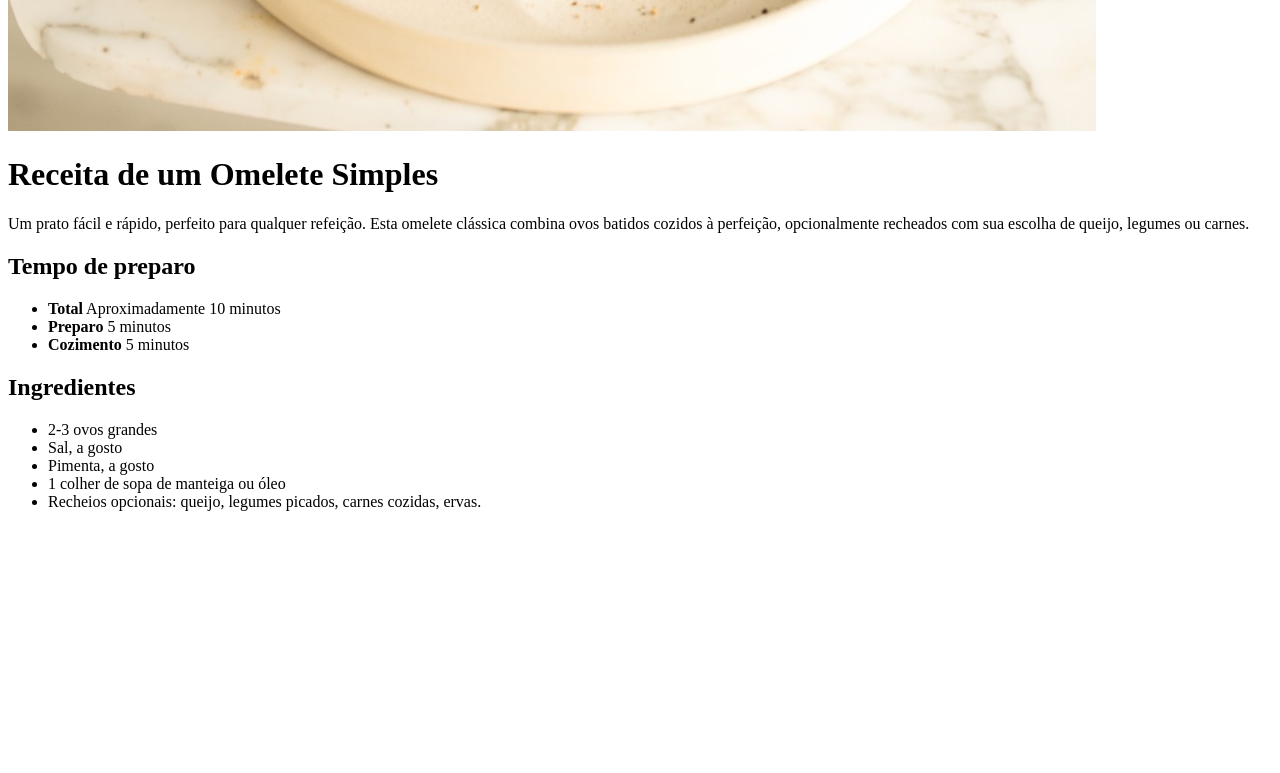
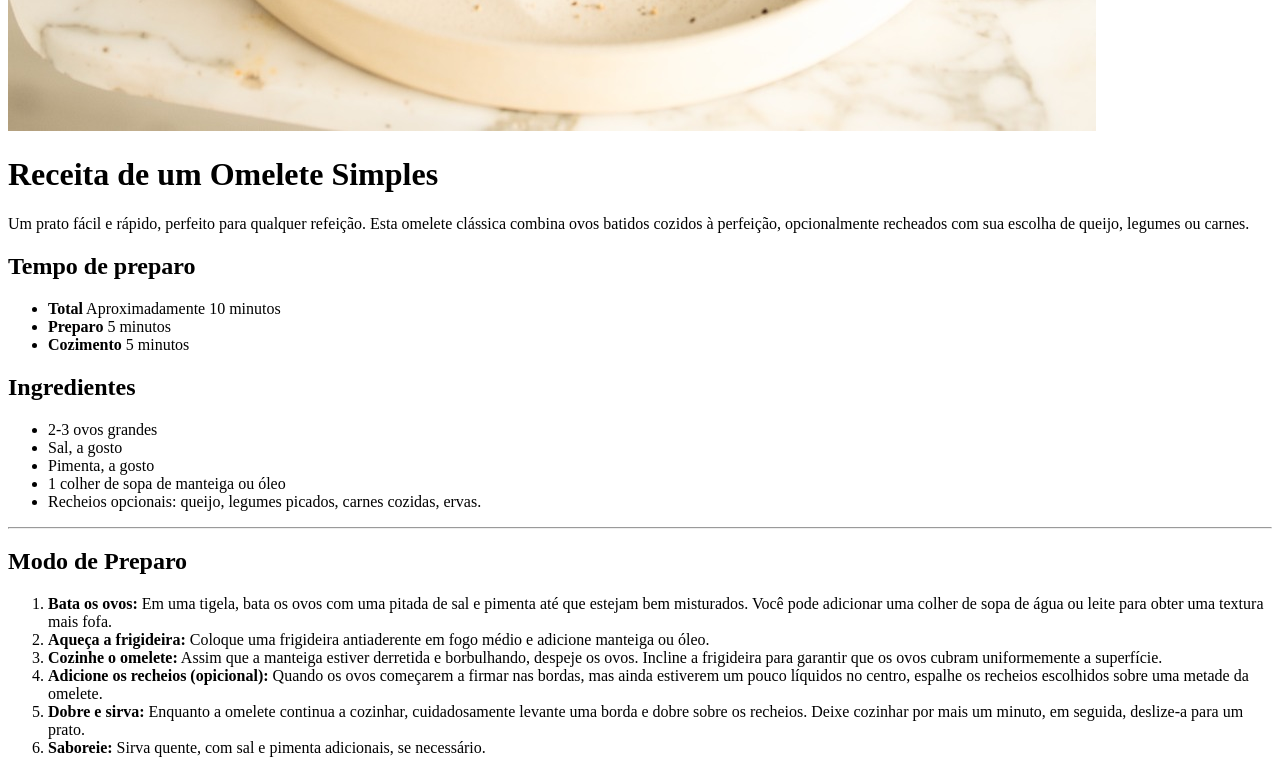
Before and after one commit to ArthurUlloa/receita, a plain HTML site: page index.html in a window 1280 px wide. Shown: the part 602-1375 px from the top of the page. Before the commit the page ends 1129 px from the top, so only its background shows below. Drawn offline with Linux system fonts and the light colour scheme.

Commit message:
quarto commit do HTML

```diff
--- a/index.html
+++ b/index.html
@@ -37,6 +37,32 @@
                 <li>Recheios opcionais: queijo, legumes picados, carnes cozidas, ervas.</li>
             </ul>
         </div>
+
+        <hr>
+
+        <div>
+            <h2>Modo de Preparo</h2>
+            <ol>
+                <li>
+                    <strong>Bata os ovos:</strong> Em uma tigela, bata os ovos com uma pitada de sal e pimenta até que estejam bem misturados. Você pode adicionar uma colher de sopa de água ou leite para obter uma textura mais fofa.
+                </li>
+                <li>
+                    <strong>Aqueça a frigideira:</strong> Coloque uma frigideira antiaderente em fogo médio e adicione manteiga ou óleo.
+                </li>
+                <li>
+                    <strong>Cozinhe o omelete:</strong> Assim que a manteiga estiver derretida e borbulhando, despeje os ovos. Incline a frigideira para garantir que os ovos cubram uniformemente a superfície.
+                </li>
+                <li>
+                    <strong>Adicione os recheios (opicional):</strong> Quando os ovos começarem a firmar nas bordas, mas ainda estiverem um pouco líquidos no centro, espalhe os recheios escolhidos sobre uma metade da omelete.
+                </li>
+                <li>
+                    <strong>Dobre e sirva:</strong> Enquanto a omelete continua a cozinhar, cuidadosamente levante uma borda e dobre sobre os recheios. Deixe cozinhar por mais um minuto, em seguida, deslize-a para um prato.
+                </li>
+                <li>
+                    <strong>Saboreie:</strong> Sirva quente, com sal e pimenta adicionais, se necessário.
+                </li>
+            </ol>
+        </div>
     </div>
 </body>
 </html>
```
